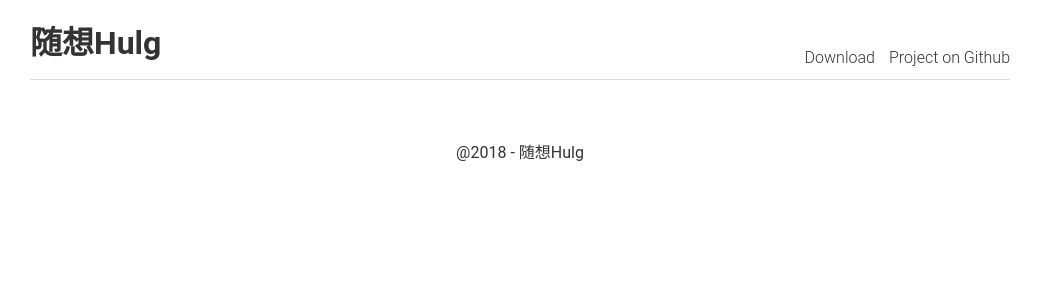
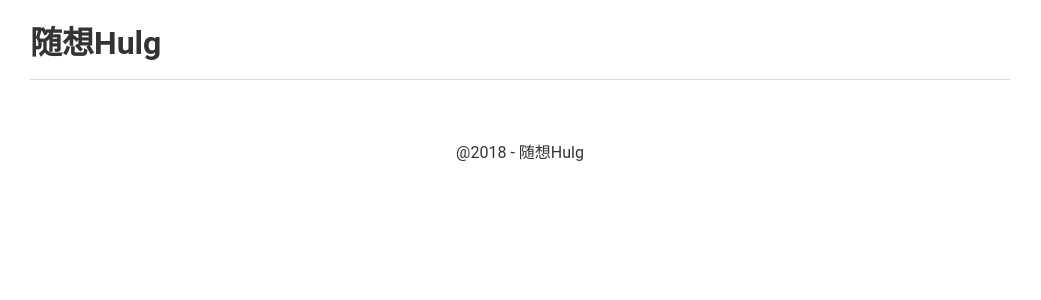
Before and after one commit to leegoex/leegoex.github.io, a Jekyll site: the page built from about.md, in a window 1280 px wide. Shown: the top 300 px of the page, without its empty margins (120-1161 px from the left). Built offline with Jekyll 4.4.1, drawn with Linux system fonts in a browser that asks for light colours; our own code applies the rules of GitHub Pages for plain Markdown files.

Commit message:
Update header.html

```diff
--- a/_includes/header.html
+++ b/_includes/header.html
@@ -14,10 +14,6 @@
 	        <a href="{% if site.baseurl == "/" %}{{ page.url }}{% else %}{{ page.url | prepend: site.baseurl }}{% endif %}" title="{{ page.title }}">{{ page.title }}</a>
 	      {% endif %}
 	    {% endfor %}
-
-      <!-- Nav links -->
-	    {% include link.html %}
-
     </span>
   </div>
 </header>
```
